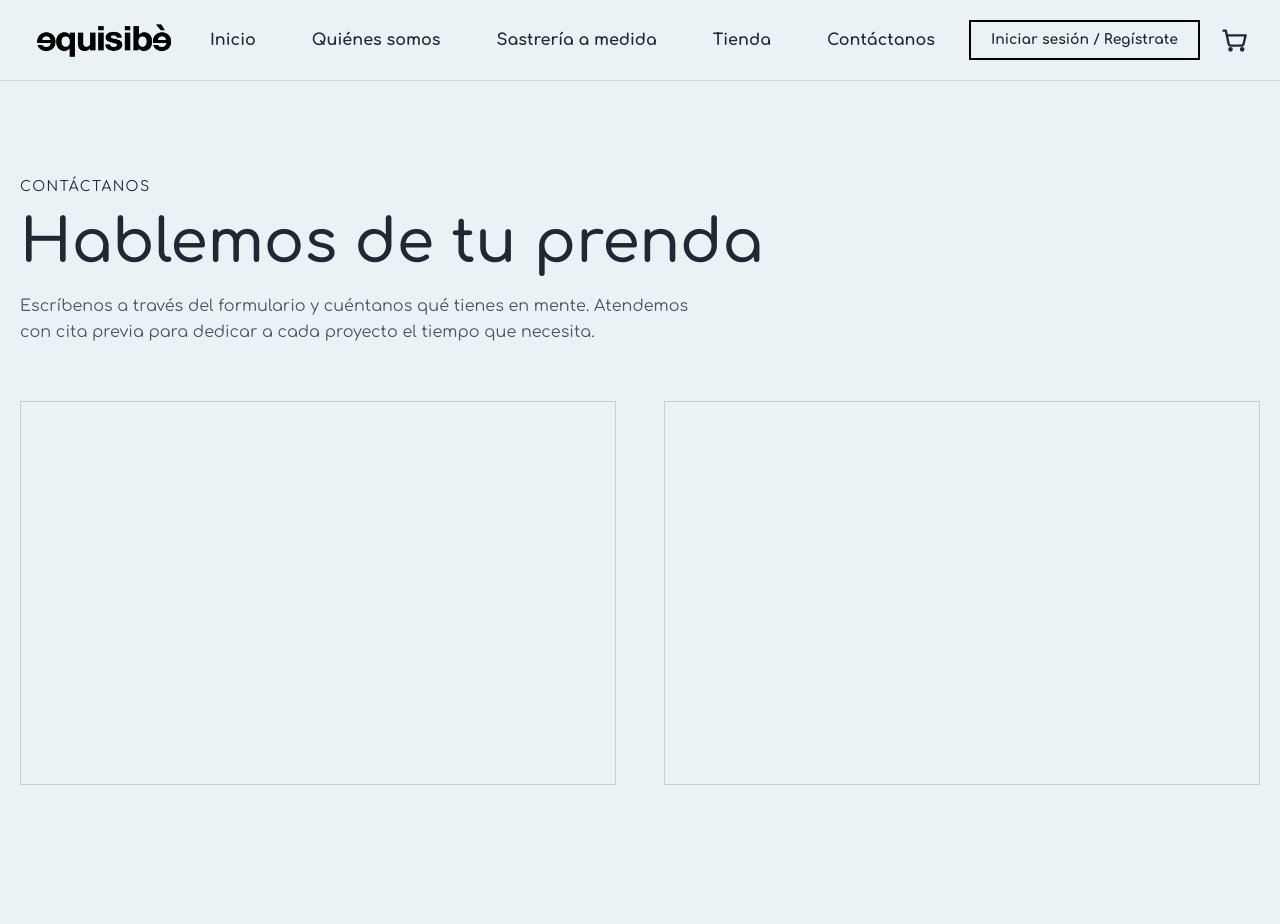
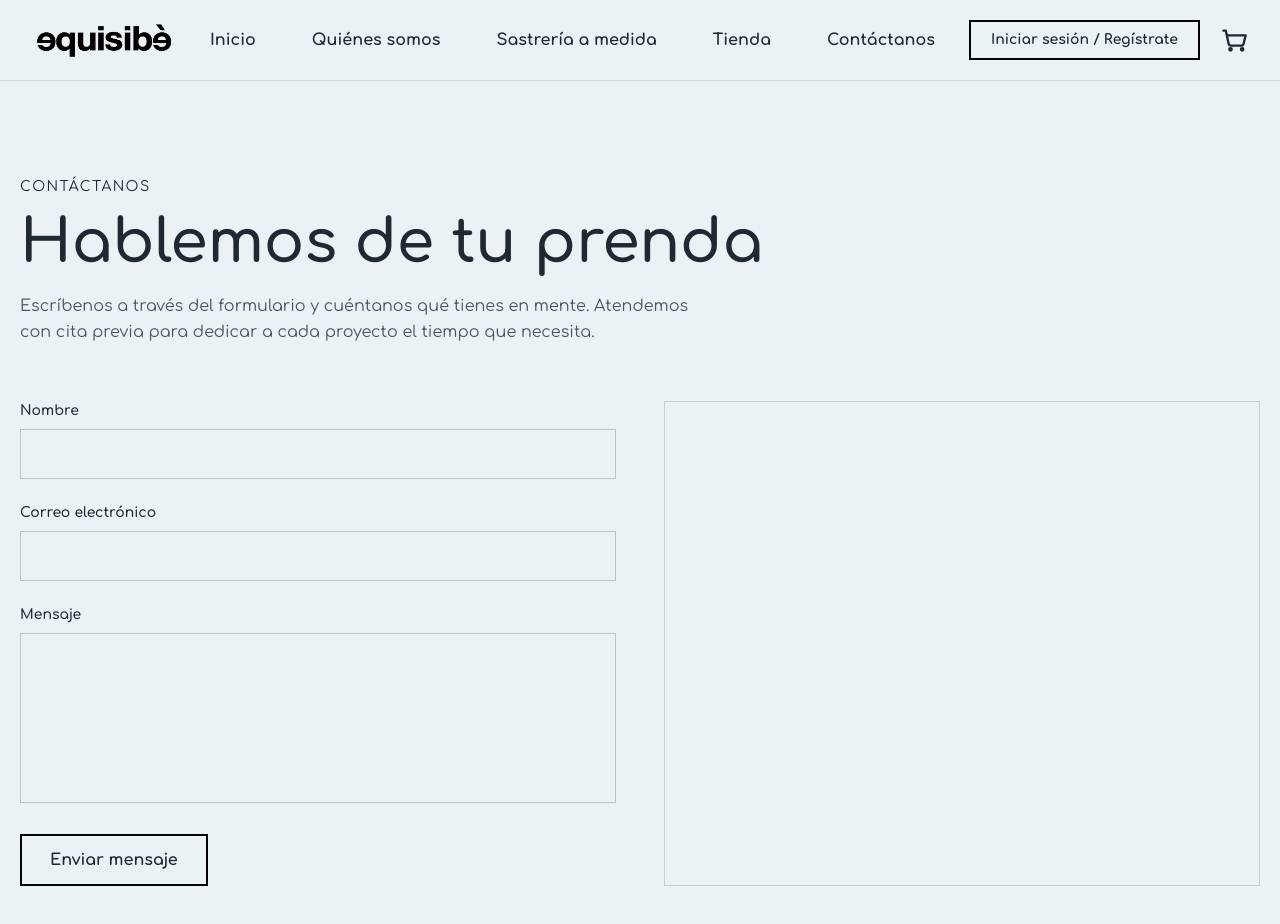
Before and after one commit to andreaperezgon/equisibe-frontend, a Vue app: page /contact in a window 1280 px wide. Shown: the top 924 px of the page. Before the commit the page ends 881 px from the top, so only its background shows below. Built offline with nearby package versions, Linux system fonts and the light colour scheme.

Commit message:
feat: connect contact form to backend and add tests

```diff
--- /dev/null
+++ b/src/components/contact/ContactForm.vue
@@ -0,0 +1,106 @@
+<script setup>
+import { reactive, ref } from 'vue'
+import axios from 'axios'
+
+const form = reactive({
+  name: '',
+  email: '',
+  message: '',
+})
+const successMessage = ref('')
+const errorMessage = ref('')
+const handleSubmit = async () => {
+  successMessage.value = ''
+  errorMessage.value = ''
+
+  try {
+    await axios.post('http://localhost:8080/api/contacts', {
+      name: form.name,
+      email: form.email,
+      message: form.message,
+    })
+
+    successMessage.value = 'Mensaje enviado correctamente.'
+
+    form.name = ''
+    form.email = ''
+    form.message = ''
+  } catch (error) {
+    errorMessage.value = 'No se ha podido enviar el mensaje.'
+    console.error(error)
+  }
+}
+</script>
+<template>
+<form class="space-y-6" @submit.prevent="handleSubmit">    <div>
+      <label
+        for="name"
+        class="block text-sm font-semibold"
+      >
+        Nombre
+      </label>
+
+      <input
+        id="name"
+        v-model="form.name"
+        type="text"
+        required
+        class="mt-2 w-full border border-black/20 bg-transparent px-4 py-3 outline-none transition focus:border-black"
+      />
+    </div>
+
+    <div>
+      <label
+        for="email"
+        class="block text-sm font-semibold"
+      >
+        Correo electrónico
+      </label>
+
+      <input
+        id="email"
+        v-model="form.email"
+        type="email"
+        required
+        class="mt-2 w-full border border-black/20 bg-transparent px-4 py-3 outline-none transition focus:border-black"
+      />
+    </div>
+
+    <div>
+      <label
+        for="message"
+        class="block text-sm font-semibold"
+      >
+        Mensaje
+      </label>
+
+      <textarea
+        id="message"
+          v-model="form.message"
+        rows="6"
+        required
+        class="mt-2 w-full resize-none border border-black/20 bg-transparent px-4 py-3 outline-none transition focus:border-black"
+      ></textarea>
+    </div>
+
+    <button
+      type="submit"
+      class="border-2 border-black px-7 py-3 font-bold transition hover:bg-black hover:text-white"
+    >
+      Enviar mensaje
+    </button>
+    <p
+  v-if="successMessage"
+  class="text-sm font-semibold text-green-700"
+>
+  {{ successMessage }}
+</p>
+
+<p
+  v-if="errorMessage"
+  class="text-sm font-semibold text-red-700"
+>
+  {{ errorMessage }}
+</p>
+  </form>
+</template>
--- a/src/views/ContactView.vue
+++ b/src/views/ContactView.vue
@@ -1,3 +1,7 @@
+<script setup>
+import ContactForm from '../components/contact/ContactForm.vue'
+</script>
+
 <template>
   <main class="mx-auto max-w-7xl px-5 py-16 md:py-24">
     <section>
@@ -17,13 +21,10 @@
     </section>
 
     <div class="mt-14 grid gap-12 lg:grid-cols-2">
+      <ContactForm />
 
-      <!-- Aquí irá el formulario -->
+      <!-- Datos de contacto y mapa: lo haremos después -->
       <div class="min-h-96 border border-black/15"></div>
-
-      <!-- Aquí irán los datos de contacto y el mapa -->
-      <div class="min-h-96 border border-black/15"></div>
-
     </div>
   </main>
 </template>
--- a/vite.config.js
+++ b/vite.config.js
@@ -7,4 +7,8 @@ export default defineConfig({
     vue(),
     tailwindcss(),
   ],
+
+  test: {
+    environment: 'jsdom',
+  },
 })
```
Also changed, not shown: package.json (+11 -6 lines), 2 other files (tests, documents, lock files or other folders).
